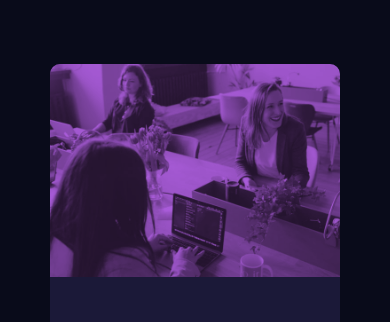
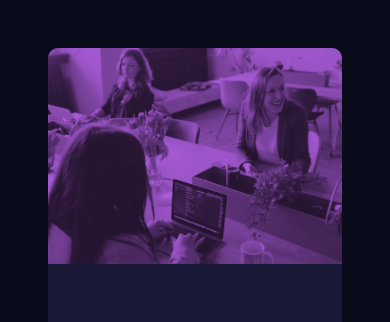
Before and after one commit to AdhaRian/stats-preview-card-component, a plain HTML site: page index.html in a window 390 px wide. Shown: the top 322 px of the page. Drawn offline with Linux system fonts and the light colour scheme.

Commit message:
Update style.css

```diff
--- a/css/style.css
+++ b/css/style.css
@@ -156,7 +156,7 @@ body {
   max-width: 1110px;
   border-radius: 10px;
   overflow: hidden;
-  margin: 2rem;
+  margin: 1rem;
 }
 
 .info {
@@ -232,7 +232,7 @@ img {
     display: flex;
     flex-direction: column-reverse;
     max-width: 500px;
-    margin: 2rem;
+    margin: 1rem;
   }
 
   .info {
```
